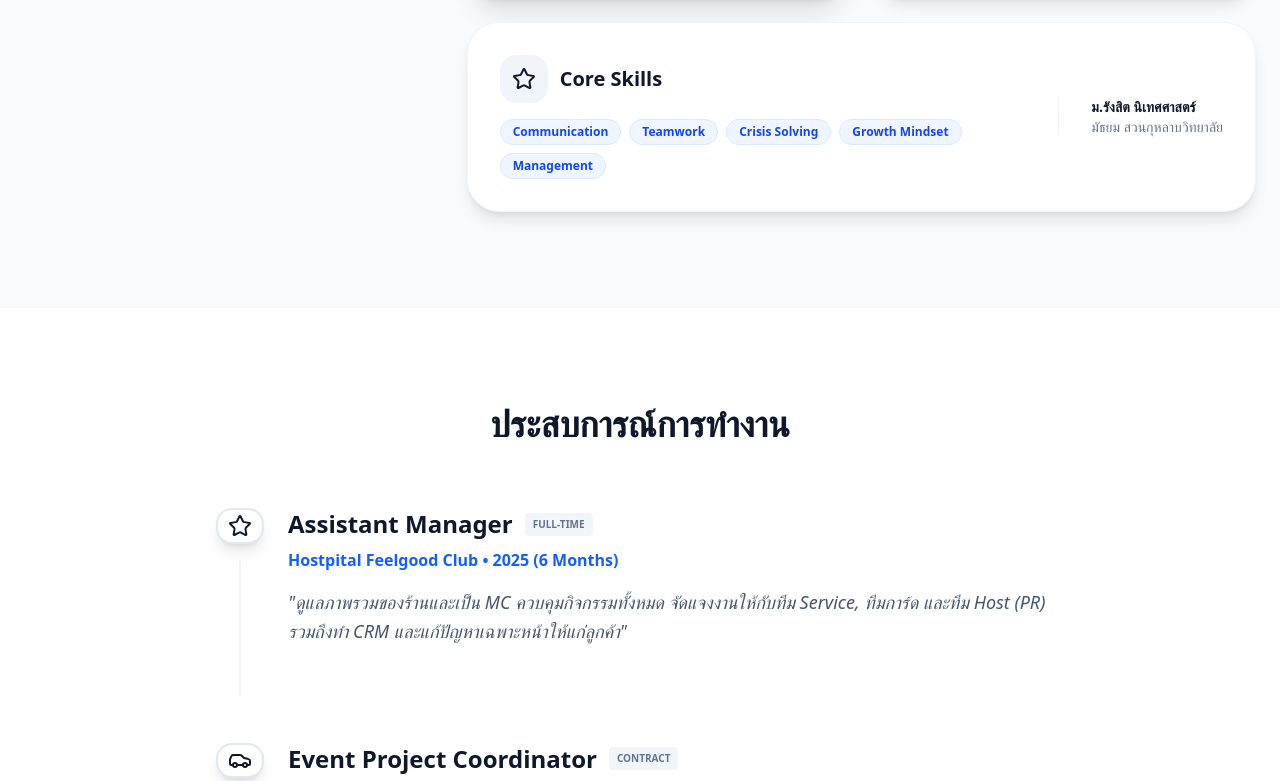
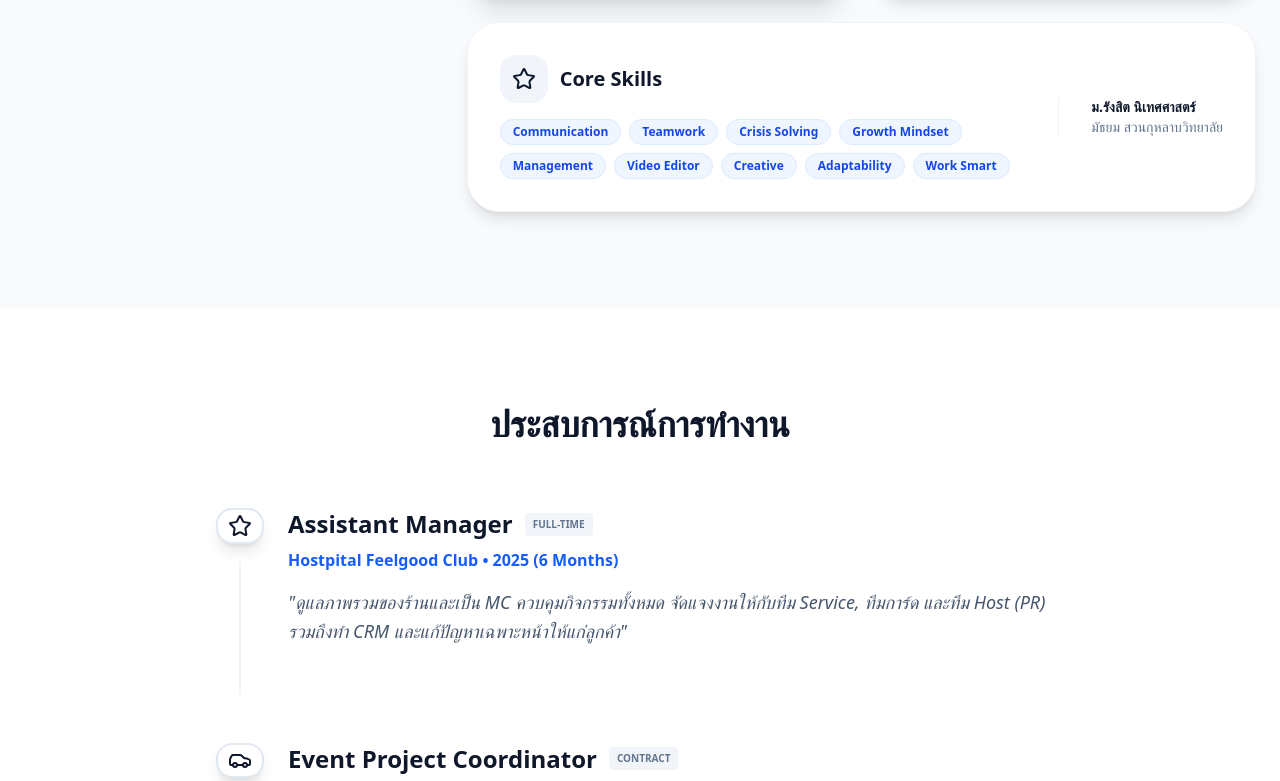
Before and after one commit to Freshair129/resume, a React (Vite) app: page / in a window 1280 px wide. Shown: the part 1459-2240 px from the top of the page. Built offline with nearby package versions, Linux system fonts and the light colour scheme.

Commit message:
Update: added new items to Core Skills list

```diff
--- a/src/App.jsx
+++ b/src/App.jsx
@@ -242,7 +242,7 @@ const MainPortfolio = () => {
                         <h3 className="text-xl font-bold">Core Skills</h3>
                       </div>
                       <div className="flex flex-wrap gap-2">
-                        {["Communication", "Teamwork", "Crisis Solving", "Growth Mindset", "Management"].map(s => (
+                        {["Communication", "Teamwork", "Crisis Solving", "Growth Mindset", "Management", "Video Editor", "Creative", "Adaptability", "Work Smart"].map(s => (
                           <span key={s} className="px-3 py-1 bg-blue-50 text-blue-700 rounded-full text-xs font-bold border border-blue-100">{s}</span>
                         ))}
                       </div>
```
